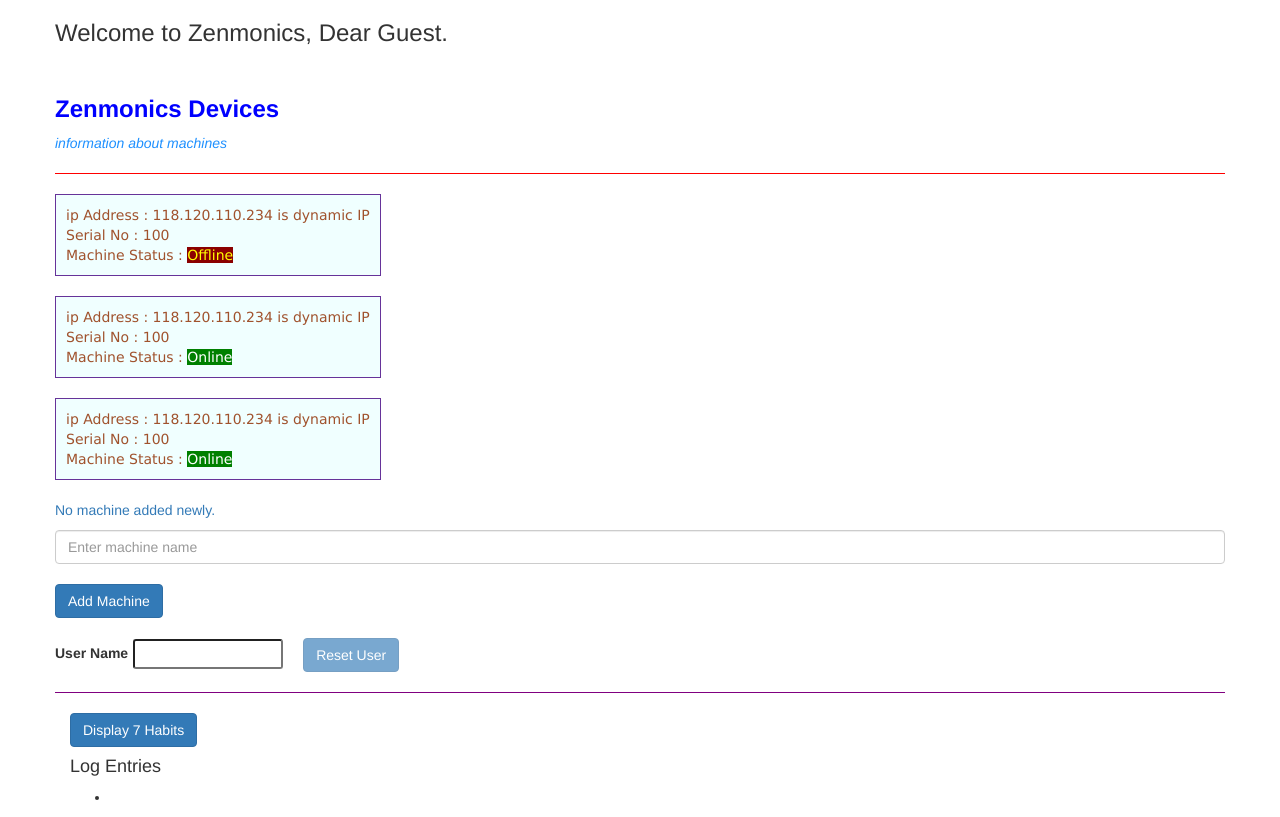
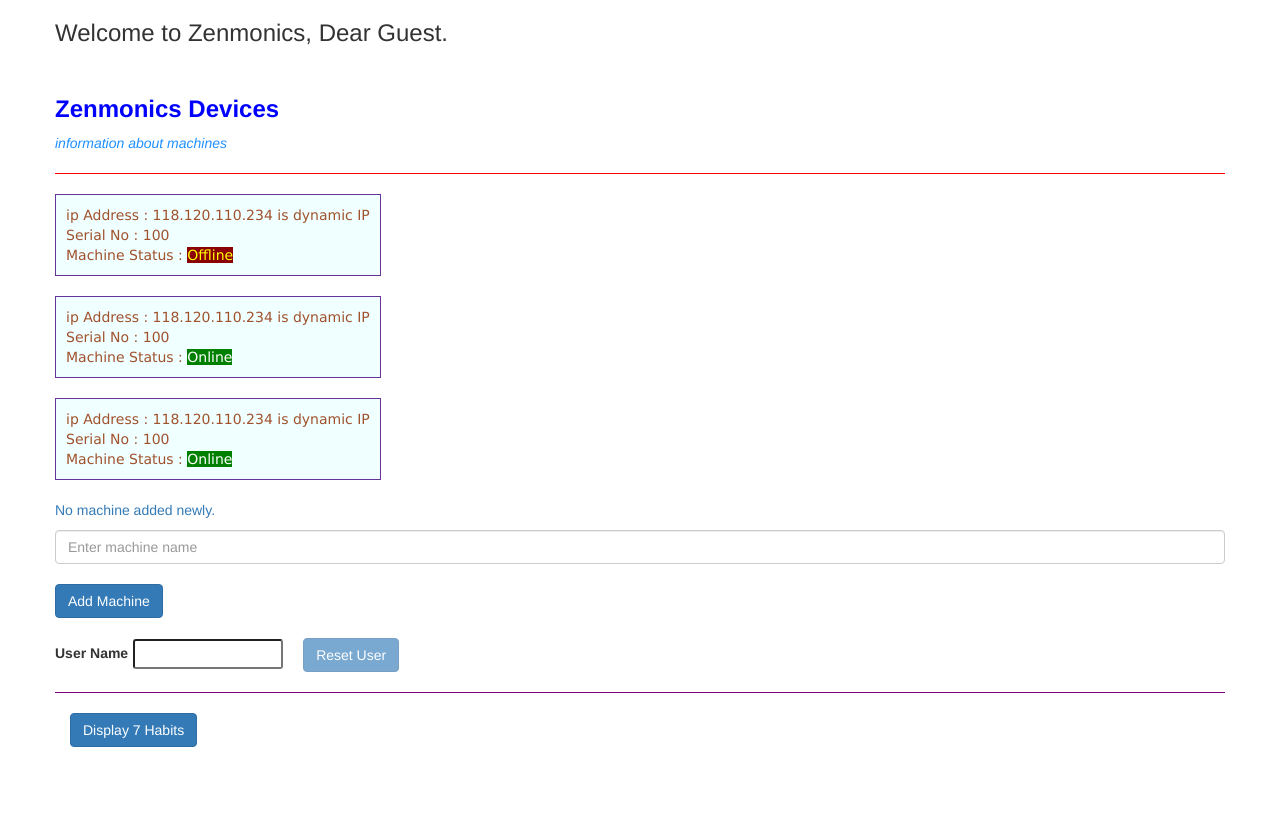
Before and after one commit to ravishankarkota2017/Angular-Practice-Udemy, an Angular app in the folder my-sample-app/: page / in a window 1280 px wide. Built offline with nearby package versions, Linux system fonts and the light colour scheme.

Commit message:
section2 logentry fix

```diff
--- a/my-sample-app/src/app/details/details.component.ts
+++ b/my-sample-app/src/app/details/details.component.ts
@@ -10,7 +10,7 @@ import { Component } from "@angular/core";
 export class DetailsComponent{
 
     private showDetails:boolean = false;
-    public logentries:string[] = [""];
+    public logentries:string[] = [];
     public now: Date = new Date();
     public currentDateTime: Date;
 
```
